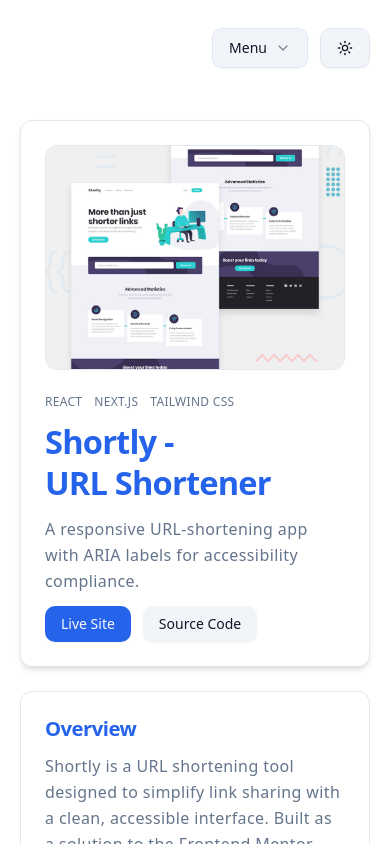
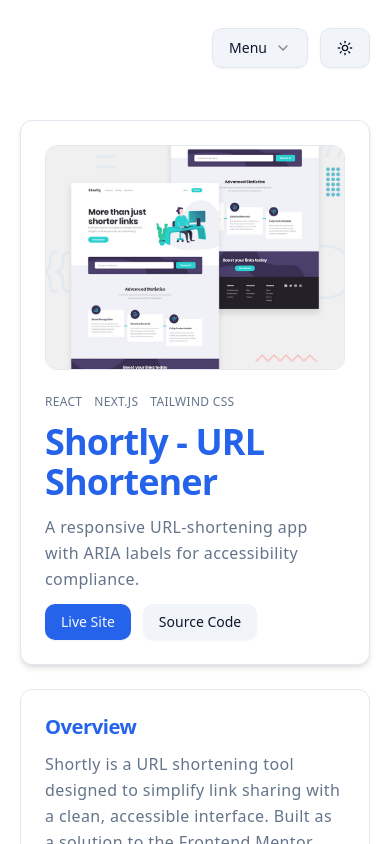
Before and after one commit to yoursgaurav/portfolio, a Next.js app: page /projects/shortly in a window 390 px wide. Shown: the top 844 px of the page. Built offline with nearby package versions, Linux system fonts and the light colour scheme.

Commit message:
Update TypographyH1 styles for improved responsiveness and readability

```diff
--- a/components/typography/typography-h1.tsx
+++ b/components/typography/typography-h1.tsx
@@ -13,7 +13,7 @@
   return (
     <h1
       className={cn(
-        "text-[clamp(1.875rem,1.125rem+3.75vw,4.5rem)]/tight font-bold tracking-tight text-balance",
+        "text-4xl font-bold tracking-tight sm:text-5xl/15",
         className,
       )}
       {...props}
```
